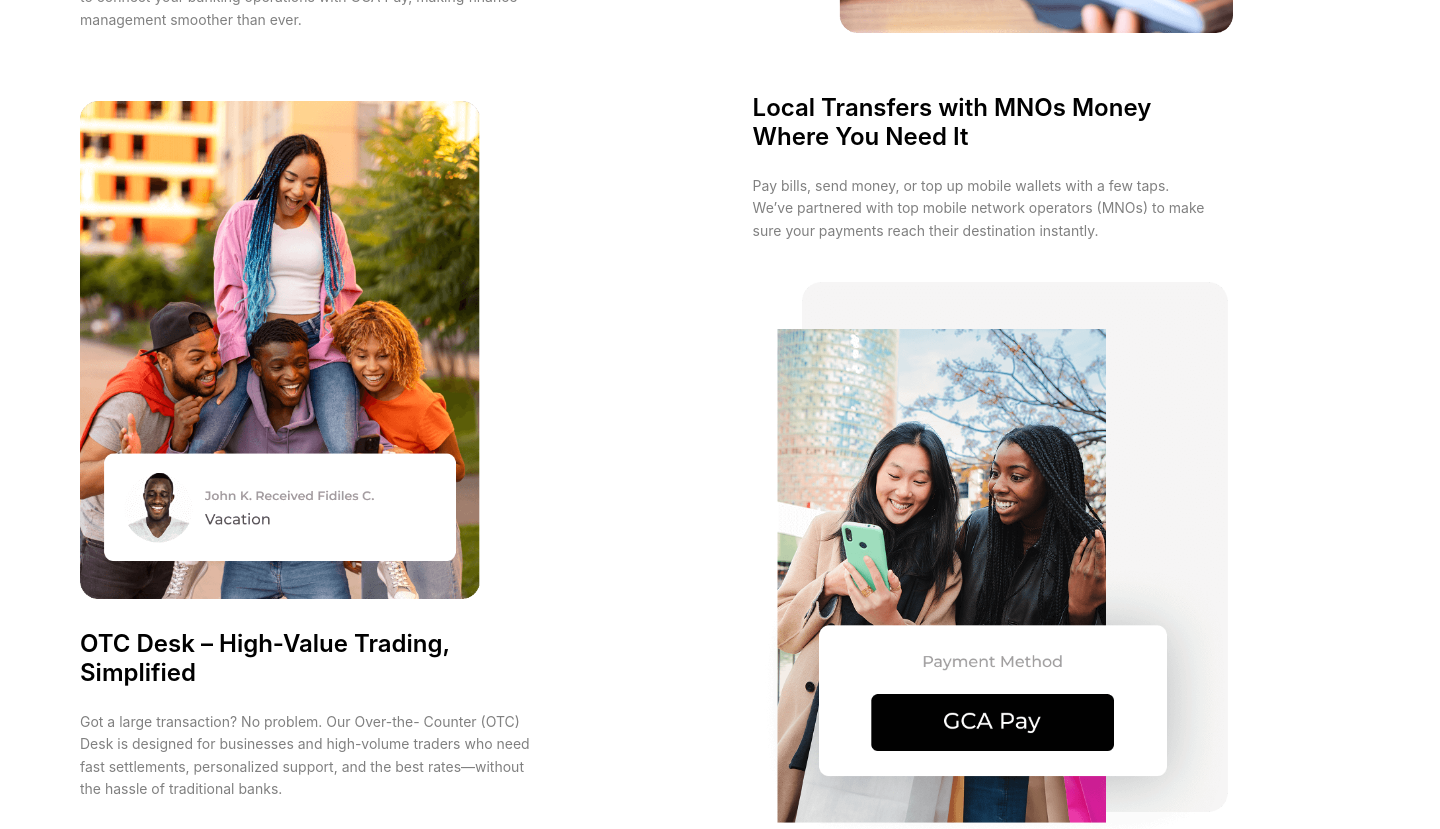
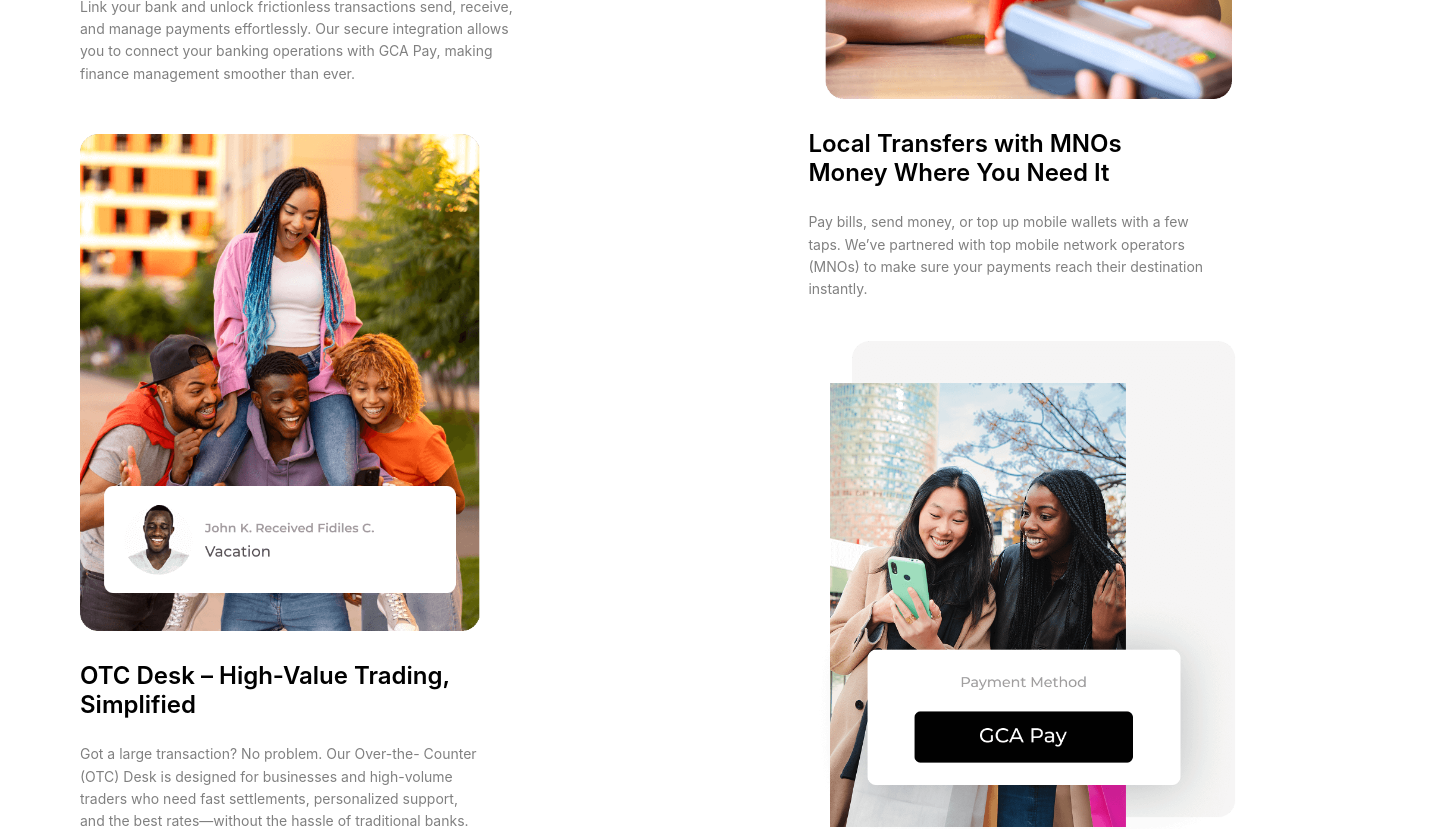
Before and after one commit to dking1234/golden-caven, a React (Create React App) app: page / in a window 1280 px wide. Shown: the part 2620-3449 px from the top of the page, 1440 px wide, since content can reach past the window. Built offline with nearby package versions, Linux system fonts and the light colour scheme.

Commit message:
change service display style and made changes on the favi.icon

```diff
--- a/public/index.html
+++ b/public/index.html
@@ -2,7 +2,7 @@
 <html lang="en">
   <head>
     <meta charset="utf-8" />
-    <link rel="icon" href="%PUBLIC_URL%/favicon.ico" />
+    <link rel="icon" href="%PUBLIC_URL%/favicon.png" />
     <meta name="viewport" content="width=device-width, initial-scale=1" />
     <meta name="theme-color" content="#000000" />
     <meta
--- a/src/Components/Footer/Footer.css
+++ b/src/Components/Footer/Footer.css
@@ -47,6 +47,11 @@
 .footer-icon {
     width: 6rem;
     height: auto; /* Maintain aspect ratio */
+}
+
+.footer-logo {
+    color: #B38235;
+    width: 8rem;
 }
 
 .footer-img {
--- a/src/Components/Footer/Footer.js
+++ b/src/Components/Footer/Footer.js
@@ -11,7 +11,7 @@ function Footer() {
     <div className='footer-container'>
         <div className='footer-partition'>
             <div className='footer-left-partition'>
-                <Logo className='footer-logo'/>
+                {/* <Logo className='footer-logo'/> */}
                 <span className='footer-about-text'>Seamless transactions for businesses and individuals. One platform, endless possibilities</span>
                 <h1 className='footer-title'>Get the GCA Pay App</h1>
                 <div className='footer-download-icons'>
--- a/src/Components/ServiceDisplay/ServiceDisplay.css
+++ b/src/Components/ServiceDisplay/ServiceDisplay.css
@@ -1,17 +1,18 @@
 .services-display-continer {
     display: flex;
+    flex-direction: column;
     align-items: center;
     justify-content: center;
     margin-top: 6rem;
     width: 100%;
+    padding: 50px 80px;
 }
 
 .services-display-partition {
     display: flex;
-    justify-content: space-between;
-    align-items: flex-start;
-    margin-left: 5rem;
-    gap: 9rem;
+    gap: var(--spacing-large);
+    align-items: center;
+    justify-content: center;
 }
 
 .left-partition,
@@ -32,7 +33,15 @@
     font-size: 24px;
     font-weight: 600;
     text-align: start;
-    width: 88%;
+    width: 70%;
+    margin-bottom: 10px;
+}
+
+.service-display-title2 {
+    font-size: 24px;
+    font-weight: 600;
+    text-align: start;
+    width: 60%;
     margin-bottom: 10px;
 }
 
@@ -40,7 +49,25 @@
     font-size: var(--font-size-medium);
     color: gray;
     text-align: start;
-    width: 87%;
+    width: 75%;
+    margin-bottom: 40px;
+    line-height: 1.6; /* Improve readability */
+}
+
+.service-display-paragraphy1 {
+    font-size: var(--font-size-medium);
+    color: gray;
+    text-align: start;
+    width: 70%;
+    margin-bottom: 40px;
+    line-height: 1.6; /* Improve readability */
+}
+
+.service-display-paragraphy2 {
+    font-size: var(--font-size-medium);
+    color: gray;
+    text-align: start;
+    width: 58%;
     margin-bottom: 40px;
     line-height: 1.6; /* Improve readability */
 }
@@ -56,7 +83,7 @@
 }
 
 .service-image-size {
-    max-width: 30rem; /* Adjust for specific image */
+    max-width: 27rem; /* Adjust for specific image */
 
 }
 
@@ -65,7 +92,7 @@
 }
 
 .service-image-size-2 {
-    max-width: 30rem; /* Adjust for specific image */
+    max-width: 31rem; /* Adjust for specific image */
 }
 
 .service-image-size-3 {
--- a/src/Components/ServiceDisplay/ServiceDisplay.js
+++ b/src/Components/ServiceDisplay/ServiceDisplay.js
@@ -9,26 +9,14 @@ function ServiceDisplay() {
   return (
     <div className='services-display-continer'>
         <div className='services-display-partition'>
-            <div className='left-partition'>
-                <div className='service-display'>
+        <div className='service-display'>
                 <img src={International} alt="gca" className='service-image-size-1'/>
                 <span className='service-display-title'>Bank Transfers & Integration Built for Businesses</span>
-                <p className='service-display-paragraphy'>Link your bank and unlock frictionless transactions send, receive, and manage payments effortlessly.
+                <p className='service-display-paragraphy1'>Link your bank and unlock frictionless transactions send, receive, and manage payments effortlessly.
                                     Our secure integration allows you to connect your
                                     banking operations with GCA Pay, making finance
                                     management smoother than ever. </p>
                 </div>
-                <div className='service-display'>
-                <img src={Local} alt="gca" className='service-image-size-3'/>
-                <span className='service-display-title'>OTC Desk – High-Value Trading, Simplified</span>
-                <p className='service-display-paragraphy'>Got a large transaction? No problem. Our Over-the-
-                                    Counter (OTC) Desk is designed for businesses and
-                                    high-volume traders who need fast settlements,
-                                    personalized support, and the best rates—without
-                                    the hassle of traditional banks. </p>
-                </div>
-            </div>
-            <div className='right-partition'>
                 <div className='service-display'>
                 <span className='service-display-title'>International Payments Go Global, Instantly</span>
                 <p className='service-display-paragraphy'>No delays. No hidden fees. No stress.With GCA Pay, sending money across borders is
@@ -36,6 +24,18 @@ function ServiceDisplay() {
                                     suppliers, sending remittances, or settling invoices,
                                     we ensure your funds arrive safely and quickly</p>
                 <img src={Bank} alt="gca" className='service-image-size-2'/>
+                </div>
+        </div>
+
+        <div className='services-display-partition'>
+        <div className='service-display'>
+                <img src={Local} alt="gca" className='service-image-size-3'/>
+                <span className='service-display-title2'>OTC Desk – High-Value Trading, Simplified</span>
+                <p className='service-display-paragraphy2'>Got a large transaction? No problem. Our Over-the-
+                                    Counter (OTC) Desk is designed for businesses and
+                                    high-volume traders who need fast settlements,
+                                    personalized support, and the best rates—without
+                                    the hassle of traditional banks. </p>
                 </div>
                 <div className='service-display'>
                 <span className='service-display-title'>Local Transfers with MNOs Money Where You Need It</span>
@@ -45,7 +45,6 @@ function ServiceDisplay() {
                                     payments reach their destination instantly.</p>
                 <img src={Trading} alt="gca" className='service-image-size'/>
                 </div>
-            </div>
         </div>
     </div>
   )
```
Also changed, not shown: public/favicon.png (added).
